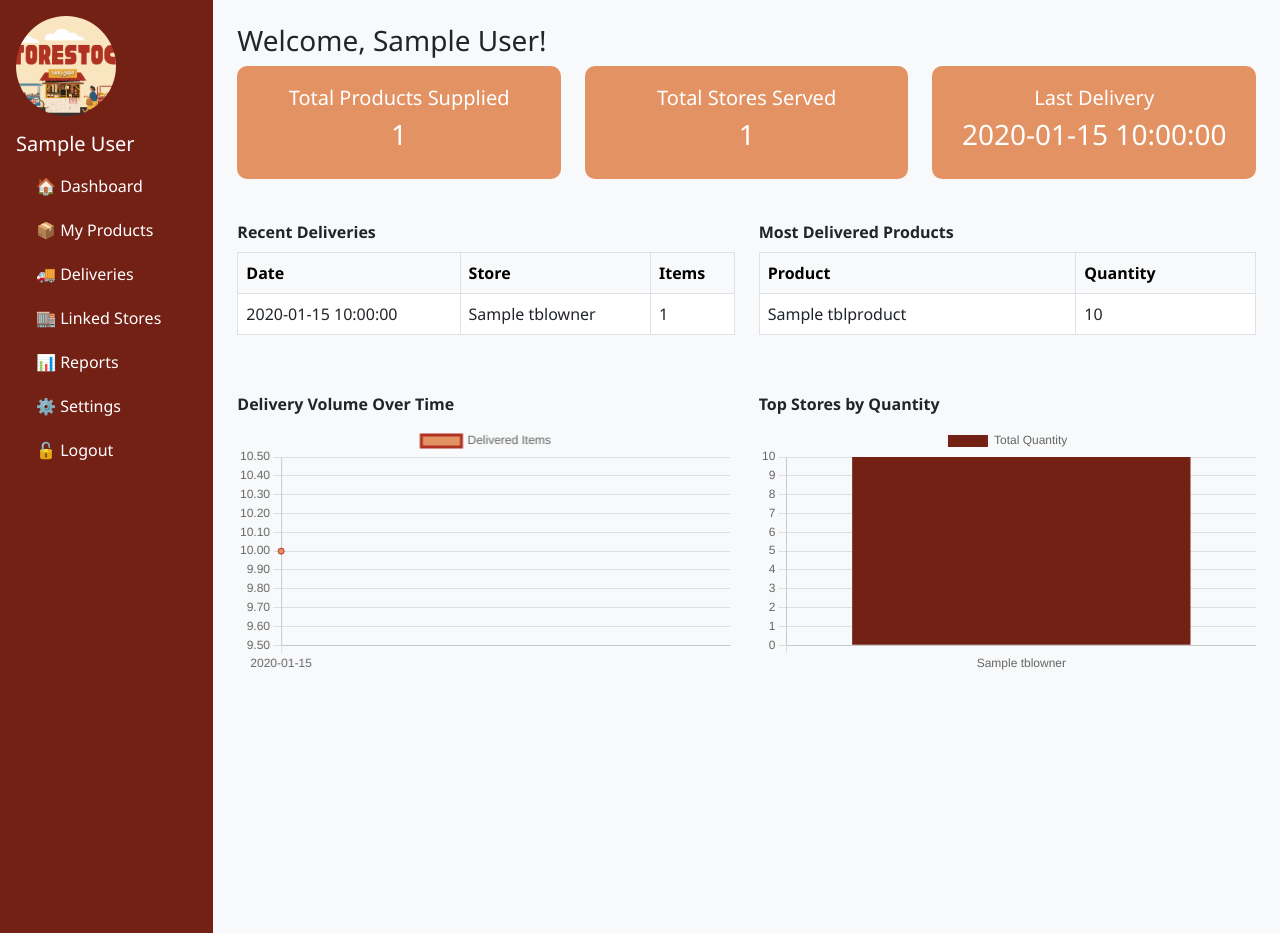
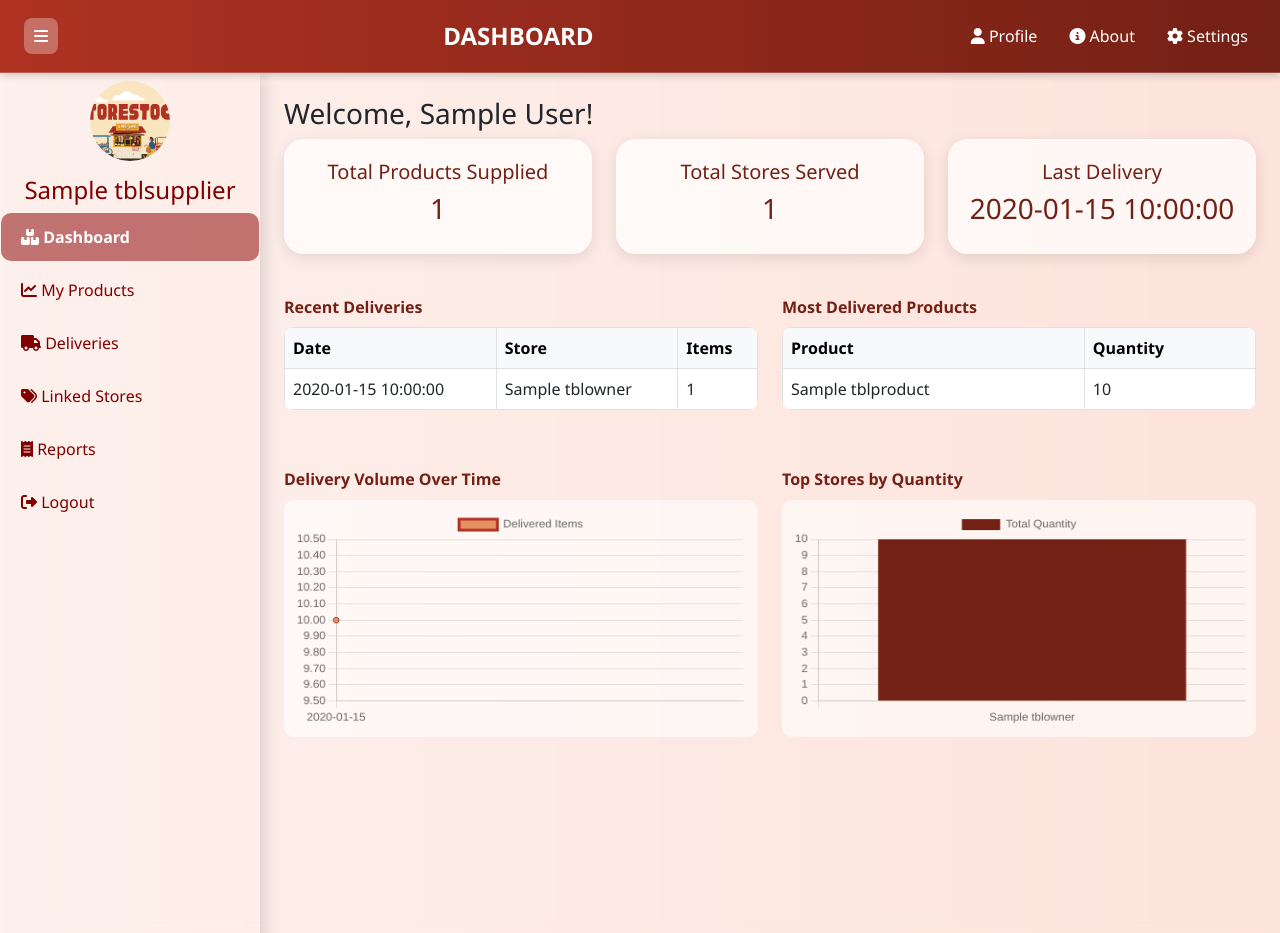
Before and after one commit to Bossdale/f1Plando, a PHP site: page /supplier_dashboard.php in a window 1280 px wide. Run offline with PHP 8.4, Linux system fonts and the light colour scheme; the visitor is signed in with stand-in values (Sample User, id 1); tables that the repository leaves empty or names only in its code hold one stand-in row (values such as "Sample post").

Commit message:
Supplier dashboard

```diff
--- a/supplier_dashboard.php
+++ b/supplier_dashboard.php
@@ -24,65 +24,267 @@ $firstName = $_SESSION['firstname'];
 <head>
   <meta charset="UTF-8" />
   <meta name="viewport" content="width=device-width, initial-scale=1.0"/>
-  <title>Supplier Dashboard</title>
+  <title>STORESTOCK Dashboard</title>
   <link rel="stylesheet" href="https://cdn.jsdelivr.net/npm/bootstrap@5.3.0/dist/css/bootstrap.min.css">
   <script src="https://cdn.jsdelivr.net/npm/chart.js"></script>
+  <link rel="stylesheet" href="https://cdnjs.cloudflare.com/ajax/libs/font-awesome/6.4.0/css/all.min.css">
   <style>
   body {
     font-family: 'Segoe UI', sans-serif;
-      background-color: #f8f9fa;
+    background: linear-gradient(to right, #fdf0ec, #fce3db);
+    backdrop-filter: blur(5px);
+    min-height: 100vh;
+    margin: 0;
   }
+
+  html, body {
+    height: 100%;
+    margin: 0;
+    overflow: hidden; /* Prevents double scrollbars */
+  }
+
+  .header-bar {
+    background: linear-gradient(to right, #732015, #af3222);
+    color: white;
+    padding: 20px 40px;
+    display: flex;
+    justify-content: space-between;
+    align-items: center;
+    position: sticky;
+    top: 0;
+    z-index: 1000;
+    box-shadow: 0 2px 10px rgba(0,0,0,0.2);
+    opacity: 1;
+  }
+
   .sidebar {
-      background-color: rgb(115, 32, 21);
+    /* background: linear-gradient(to right, rgba(115, 32, 21, 0.4), rgba(175, 50, 34, 0.4)); */
+    backdrop-filter: blur(50px);
+    -webkit-backdrop-filter: blur(20px); /* for Safari */
+    color: maroon;
+    min-height: 100vh;
+    border-top-right-radius: 0px;
+    transition: all 0.3s ease;
+    padding-top: 10px;
+    box-shadow: 0 4px 20px rgba(0, 0, 0, 0.2);
+    border: 1px solid rgba(255, 255, 255, 0.2);
+    position: fixed;
+    top: 70px;
+    bottom: 0;
+    left: 0;
+    width: 260px;
+    overflow-y: hidden !important;
+    overscroll-behavior: none;
+}
+
+
+  .sidebar a {
+    color: maroon;
+    text-decoration: none;
+    display: block;
+    padding: 12px 20px;
+    border-radius: 10px;
+    margin-bottom: 5px;
+    transition: background 0.3s;
+  }
+
+  .sidebar a:hover, .sidebar a.fw-bold {
+    background-color: rgba(139, 0, 0, 0.52);
     color: white;
-      height: 100vh;
   }
-    .sidebar a {
-      color: white;
-      text-decoration: none;
-      padding: 10px 20px;
-      display: block;
+
+  .header-card {
+    background: rgba(255, 255, 255, 0.7);
+    backdrop-filter: blur(10px);
+    border: 1px solid rgba(255, 255, 255, 0.3);
+    color: #732015;
+    padding: 20px;
+    border-radius: 20px;
+    box-shadow: 0 4px 15px rgba(0,0,0,0.1);
   }
-    .sidebar a:hover {
-      background-color: #af3222;
-    }
-    .header-card {
-      background-color: #e39363;
-      color: white;
-      padding: 20px;
-      border-radius: 10px;
-    }
+
   .section-title {
     margin: 20px 0 10px;
     font-weight: bold;
+    color: #732015;
   }
+
+  .filter-form {
+    margin-bottom: 30px;
+    display: flex;
+    gap: 10px;
+    align-items: center;
+  }
+
+  .filter-form input,
+  .filter-form button {
+    border-radius: 10px;
+  }
+
+  .filter-form button {
+    background: linear-gradient(to right, #e39363, #af3222);
+    border: none;
+    color: white;
+    padding: 5px 15px;
+    font-weight: bold;
+    box-shadow: 0 2px 6px rgba(0,0,0,0.15);
+    transition: background 0.3s ease;
+  }
+
+  .filter-form button:hover {
+    background: linear-gradient(to right, #af3222, #732015);
+  }
+
   .logo {
     border-radius: 50%;
-      width: 100px;
-      height: 100px;
+    width: 80px;
+    height: 80px;
     object-fit: cover;
+    margin-bottom: 15px;
+    align-self: center;
+  }
+
+  table {
+    border-radius: 10px;
+    overflow: hidden;
+  }
+
+  canvas {
+    background: rgba(255, 255, 255, 0.6);
+    border-radius: 10px;
+    padding: 10px;
+  }
+
+  .top-header {
+    background: linear-gradient(to right, #af3222, #732015);
+    color: white;
+    box-shadow: 0 2px 8px rgba(0,0,0,0.2);
+    position: sticky;
+    top: 0;
+    z-index: 1100;
+    border-bottom: 1px solid rgba(255,255,255,0.2);
+  }
+
+  .navbar-nav .nav-link {
+    color: white !important;
+    font-weight: 500;
+    transition: opacity 0.3s;
+  }
+
+  .navbar-nav .nav-link:hover {
+    opacity: 0.8;
+  }
+
+  .container-fluid {
+    height: 100%;
+  }
+
+  .d-flex.flex-row.min-vh-100 {
+    height: 100%;
+    overflow: hidden;
+  }
+
+
+  #toggleSidebar {
+    background: rgba(255,255,255,0.3);
+    color: #fff;
+    border: none;
+    padding: 6px 10px;
+    border-radius: 8px;
+    transition: background 0.3s;
+  }
+
+  #toggleSidebar:hover {
+    background: rgba(255,255,255,0.5);
+  }
+
+  /* Sidebar hide/show */
+  .sidebar-hidden {
+    transform: translateX(-100%);
+    transition: transform 0.3s ease;
+  }
+
+  .sidebar.collapsed {
+    width: 0;
+    padding: 0;
+  }
+
+  .main-content {
+    transition: all 0.3s ease;
+    min-height: 100vh;
+    overflow-x: hidden;
+    overflow-y: auto;
+    margin-left: 260px;
+    width: calc(100% - 260px);
+    flex-grow: 1;
+    height: 100%;
+    padding: 1rem;
+  }
+
+  .main-content.expanded {
+    margin-left: 0;
+    width: 100%;
+  }
+
+  .container-fluid{
+    margin: 0;
+    padding: 0;
+  }
+
+  .store-name {
+    text-align: center;
+    width: 100%;
+  }
+
+  .glassy {
+    background: rgba(255, 255, 255, 0.2);  /* translucent white */
+    border-radius: 10px;
+    padding: 20px;
+    box-shadow: 0 4px 30px rgba(0, 0, 0, 0.1);
+    backdrop-filter: blur(10px);           /* main part of the frosted glass */
+    -webkit-backdrop-filter: blur(10px);   /* for Safari */
+    border: 1px solid rgba(255, 255, 255, 0.3);
+    color: #000; /* or white depending on background */
+    text-align: center;
   }
 
 </style>
+
 </head>
 <body>
 <div class="container-fluid">
-  <div class="row">
+  <!-- Top Navigation Header -->
+  <nav class="top-header navbar navbar-expand-lg" id="topNavbar">
+    <div class="container-fluid d-flex justify-content-between align-items-center px-4 py-2">
+      <button class="btn btn-light me-3" id="toggleSidebar">
+        <i class="fas fa-bars"></i>
+      </button>
+      <span class="fs-4 fw-bold text-white">DASHBOARD</span>
+      <ul class="navbar-nav flex-row gap-3 align-items-center">
+        <li class="nav-item"><a class="nav-link text-white" href="#"><i class="fas fa-user"></i> Profile</a></li>
+        <li class="nav-item"><a class="nav-link text-white" href="#"><i class="fas fa-info-circle"></i> About</a></li>
+        <li class="nav-item"><a class="nav-link text-white" href="owner_settings.php"><i class="fas fa-cog"></i> Settings</a></li>
+      </ul>
+    </div>
+  </nav>
+
+  <div class="d-flex flex-row min-vh-100">
     <!-- Sidebar -->
-    <div class="col-md-2 sidebar p-3">
-      <img src="logo.png" class="logo mb-3" alt="Logo">
-      <h5><?php echo htmlspecialchars($firstName); ?></h5>
-      <a href="supplier_dashboard.php">🏠 Dashboard</a>
-      <a href="supplier_products.php">📦 My Products</a>
-      <a href="deliveries.php">🚚 Deliveries</a>
-      <a href="linked_stores.php">🏬 Linked Stores</a>
-      <a href="supplier_reports.php">📊 Reports</a>
-      <a href="settings.php">⚙️ Settings</a>
-      <a href="logout.php">🔓 Logout</a>
+    <div class="sidebar d-flex flex-column" id="sidebar">
+      <img src="logo.png" alt="StoreStock Logo" class="logo">
+        <div class = "store-name">
+          <h4><?php echo $companyName; ?></h4>
+        </div>
+      <a href="supplier_dashboard.php" class="fw-bold"><i class="fas fa-boxes"></i> Dashboard</a>
+      <a href="supplier_products.php"><i class="fas fa-chart-line"></i> My Products</a>
+      <a href="supplier_deliveries.php"><i class="fas fa-truck"></i> Deliveries</a>
+      <a href="supplier_linked_stores.php"><i class="fas fa-tags"></i> Linked Stores</a>
+      <a href="supplier_reports.php"><i class="fas fa-receipt"></i> Reports</a>
+      <a href="logout.php"><i class="fas fa-sign-out-alt"></i> Logout</a>
     </div>
 
-    <!-- Content -->
-    <div class="col-md-10 p-4">
+    <!-- Main Content -->
+    <div class="main-content p-4 flex-grow-1" id="mainContent">
     <h3>Welcome, <?php echo htmlspecialchars($firstName); ?>!</h3>
 
       <!-- Header Cards -->
@@ -192,5 +394,16 @@ $firstName = $_SESSION['firstname'];
     options: { responsive: true }
   });
 </script>
+
+<!-- SIDE BAR -->
+<script>
+  document.getElementById("toggleSidebar").addEventListener("click", function () {
+    const sidebar = document.getElementById("sidebar");
+    const mainContent = document.getElementById("mainContent");
+
+    sidebar.classList.toggle("collapsed");
+    mainContent.classList.toggle("expanded");
+  });
+</script>
 </body>
 </html>
--- a/supplier_dashboard_data.php
+++ b/supplier_dashboard_data.php
@@ -40,32 +40,28 @@ $stmt->bind_param("i", $supplierID);
 $stmt->execute();
 $totalSuppliedProducts = $stmt->get_result()->fetch_assoc()['total'];
 
-$query = "
-    SELECT COUNT(DISTINCT i.ownerID) AS totalStores
+// 2. Total Store Served
+$query = " SELECT COUNT(DISTINCT i.ownerID) AS totalStores
     FROM tblInventory i
     JOIN tblProduct p ON i.productID = p.productID
-    WHERE p.supplierID = ?
-";
+    WHERE p.supplierID = $supplierID";
 
-$stmt = $connection->prepare($query);
-$stmt->bind_param("i", $supplierID);
-$stmt->execute();
-$totalStores = $stmt->get_result()->fetch_assoc()['totalStores'];
+$result = mysqli_query($connection, $query);
+if ($result) {
+    $row = mysqli_fetch_assoc($result);
+    $totalStores = $row['totalStores'];
+}
 
 // 3. Last Delivery Date
-$query = "
-    SELECT MAX(o.orderDate) AS lastDelivery
-    FROM tblOrder o
-    JOIN tblOrderItems oi ON o.orderID = oi.orderID
-    JOIN tblProduct p ON oi.productID = p.productID
-    WHERE p.supplierID = ?
-";
-$stmt = $connection->prepare($query);
-$stmt->bind_param("i", $supplierID);
-$stmt->execute();
+$query = " SELECT lastDeliveryDate as delivery
+           FROM tblSupplier
+           WHERE supplierID = $supplierID";
 
-$lastDeliveryDate = $stmt->get_result()->fetch_assoc()['lastDelivery'] ?? 'N/A';
-
+$result = mysqli_query($connection, $query);
+if ($result) {
+    $row = mysqli_fetch_assoc($result);
+    $lastDeliveryDate = $row['delivery'] ?? 'N/A';
+}
 
 // 4. Recent Deliveries
 $recentDeliveries = [];
@@ -171,3 +167,10 @@ while ($row = $result->fetch_assoc()) {
     $topStoresData['labels'][] = $row['storeName'];
     $topStoresData['values'][] = (int)$row['total'];
 }
+
+$query = "SELECT companyName FROM tblSupplier";
+$result = mysqli_query($connection, $query);
+if ($result) {
+    $row = mysqli_fetch_assoc($result);
+    $companyName= $row['companyName'];
+}
```
Lines whose indentation alone changed are shown as unchanged.
